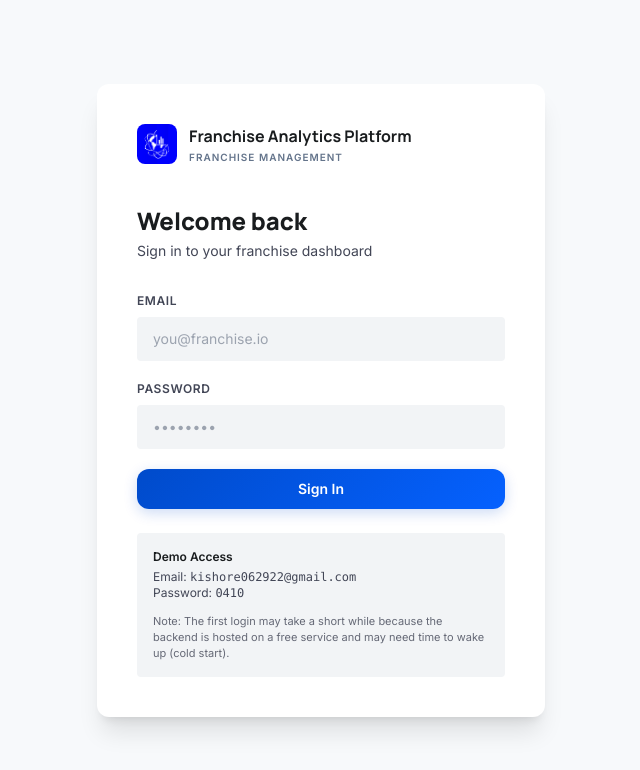
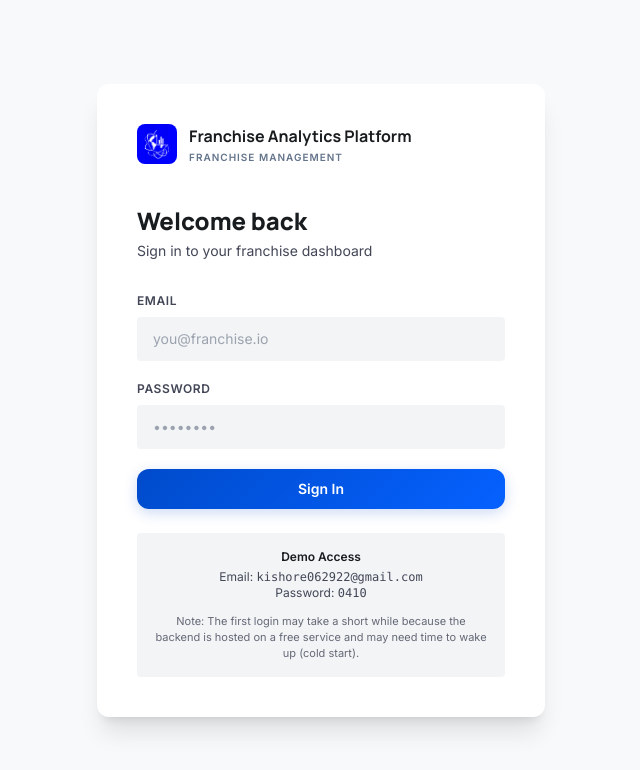
Before and after one commit to Dev-Kishore04/franchise-analytics-platform, a React (Vite) app in the folder frontend/: page /#/login in a window 1280 px wide. Shown: the top 770 px of the page, without its empty margins (319-959 px from the left). Built offline with nearby package versions, Linux system fonts and the light colour scheme; no server answers.

Commit message:
Update Login.jsx

```diff
--- a/frontend/src/pages/Login.jsx
+++ b/frontend/src/pages/Login.jsx
@@ -83,7 +83,7 @@ export default function Login() {
           </button>
         </form>
         {/* Demo Note */}
-        <div className="mt-6 p-4 bg-surface-container-low rounded-lg text-xs text-on-surface-variant">
+        <div className="mt-6 p-4 bg-surface-container-low rounded-lg text-xs text-on-surface-variant text-center flex flex-col items-center">
           <p className="font-semibold mb-1 text-on-surface">Demo Access</p>
           <p>
             Email: <span className="font-mono font-medium">kishore062922@gmail.com</span><br/>
```
